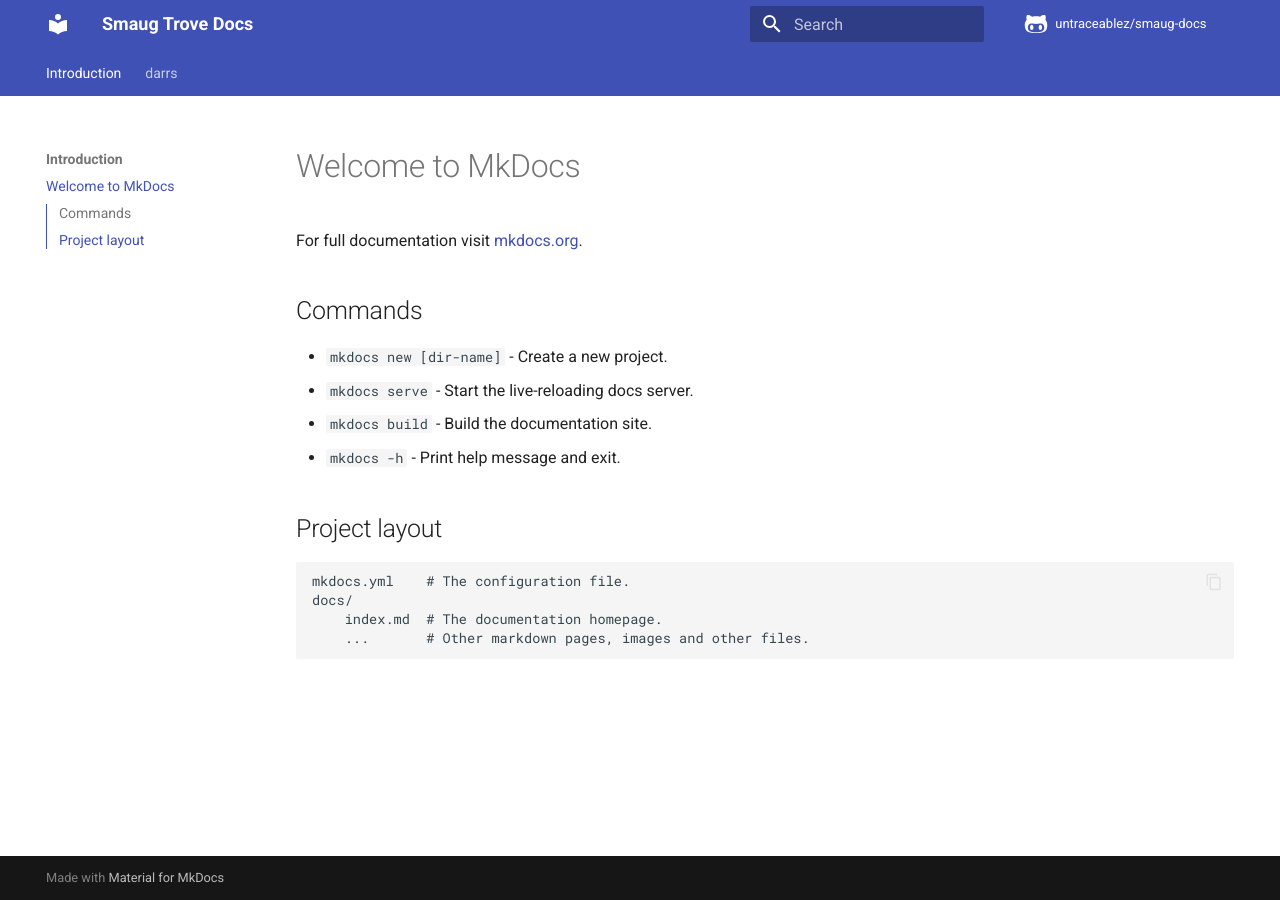
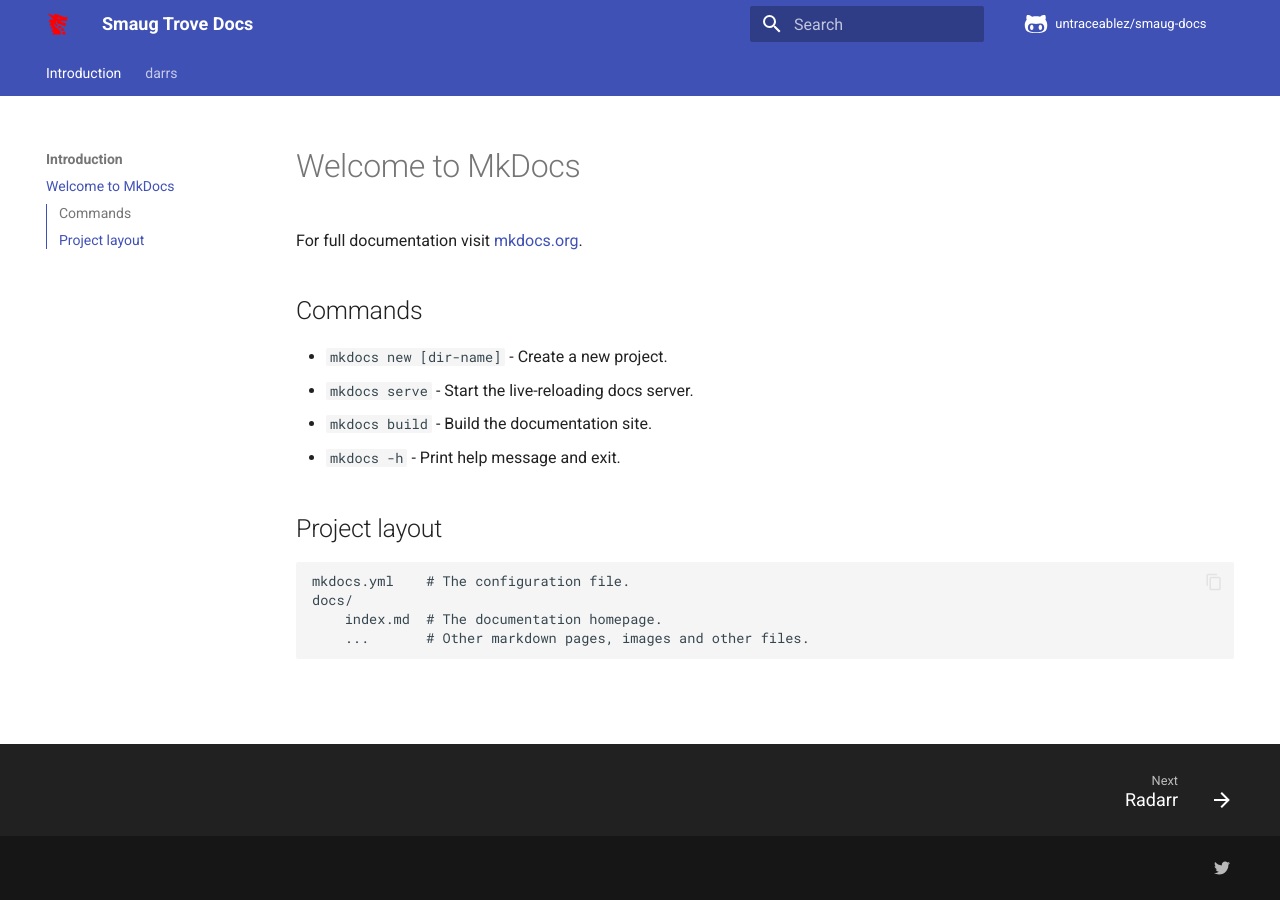
Before and after one commit to untraceablez/smaug-docs, an MkDocs documentation site: the page built from docs/index.md, in a window 1280 px wide. Built offline with MkDocs 1.6.1 and Material for MkDocs 9.7.7, drawn with Linux system fonts in a browser that asks for light colours; comment, search, counter and statistics services are not loaded.

Commit message:
updates to logo, mkdocs.yml

```diff
--- a/mkdocs.yml
+++ b/mkdocs.yml
@@ -6,6 +6,8 @@ repo_name: untraceablez/smaug-docs
 
 #Theme & Theme Specific Settings
 theme:
+  logo: img/logo.png
+  favicon: img/logo.png
   icon:
     repo: fontawesome/brands/github-alt
   name: material
@@ -14,6 +16,7 @@ theme:
   - navigation.tracking
   - navigation.tabs
   - navigation.path
+  - navigation.footer
   - toc.integrate
   - navigation.top
   - content.code.copy
@@ -52,3 +55,10 @@ markdown_extensions:
   - pymdownx.inlinehilite
   - pymdownx.snippets
   - pymdownx.superfences
+
+# Extra Settings
+extra:
+  generator: false
+  social:
+    - icon: fontawesome/brands/twitter
+      link: https://twitter.com/untraceablez
```
Also changed, not shown: docs/img/favicon.ico (deleted), docs/img/logo.png (added).
